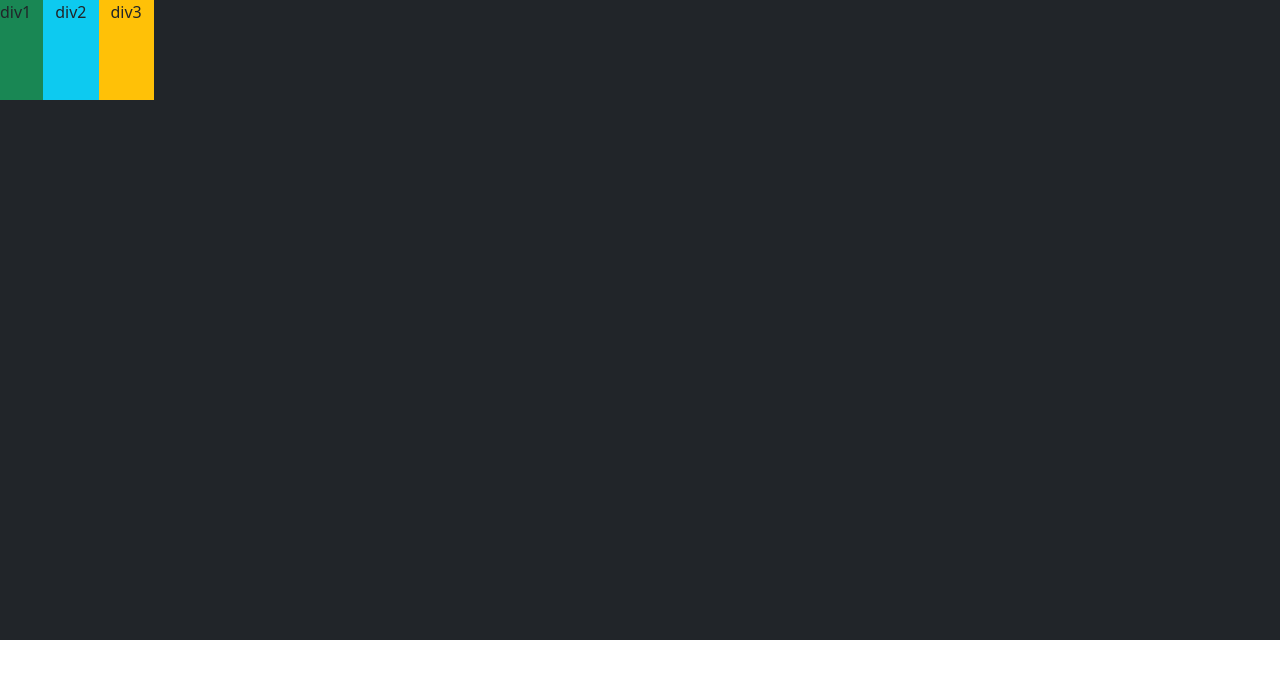
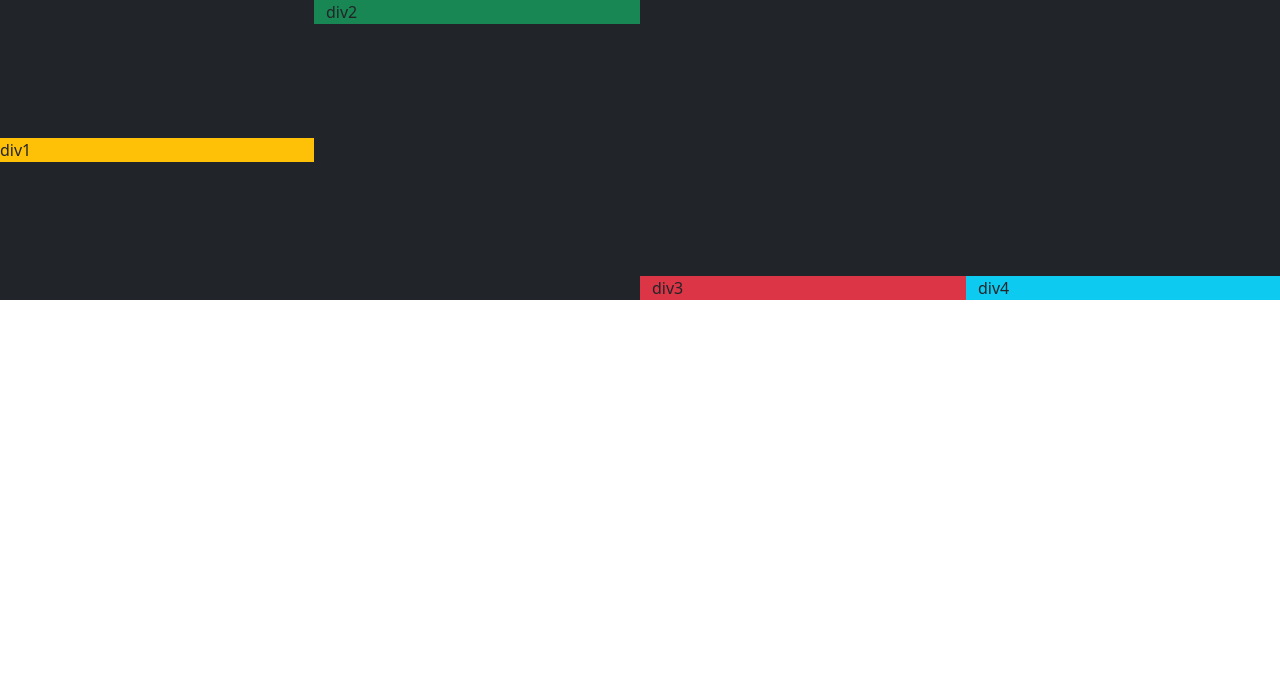
Before and after one commit to bacha-11/Learn-React-Bootstrap, a React (Create React App) app: page / in a window 1280 px wide. Shown: the top 678 px of the page. Built offline with nearby package versions, Linux system fonts and the light colour scheme.

Commit message:
FlexBox properties align-items-(value), align-self-(value)  in bootstrap

```diff
--- a/src/App.css
+++ b/src/App.css
@@ -20,10 +20,7 @@
    height: 80vh;
 }
 
-.conatainer-fluit{
-   height: 500px;
-}
 
 .row{
-   height: 100px;
+   height: 300px;
 }
--- a/src/App.js
+++ b/src/App.js
@@ -1,6 +1,7 @@
 import './App.css';
 import AutoColumAndRow from './components/pages/AutoColumAndRow';
 import ContainerExample from './components/pages/ContainerExample';
+import FlexBoxItemSelf from './components/pages/FlexBoxItemSelf';
 import LargeContainerWithRowColumn from './components/pages/LargeContainerWithRowColum';
 import NestedColumn from './components/pages/NestedColumn';
 
@@ -16,7 +17,9 @@ function App() {
 
       {/* <NestedColumn /> */}
 
-      <AutoColumAndRow />
+      {/* <AutoColumAndRow /> */}
+
+      <FlexBoxItemSelf />
     </div>
   );
 }
--- /dev/null
+++ b/src/components/pages/FlexBoxItemSelf.js
@@ -0,0 +1,15 @@
+
+function FlexBoxItemSelf(){
+    return(
+        <div className="container-fluit">
+            <div className="row bg-dark align-items-end">
+                <div className="col-3 bg-warning  align-self-center">div1</div>
+                <div className="col-3 bg-success align-self-start">div2</div>
+                <div className="col-3 bg-danger align-self-end">div3</div>
+                <div className="col-3 bg-info ">div4</div>
+            </div>
+        </div>
+    )
+}
+
+export default FlexBoxItemSelf;
```
